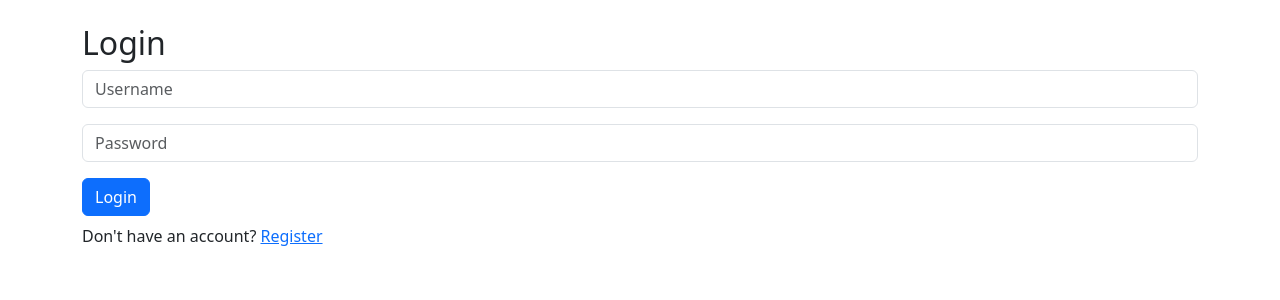
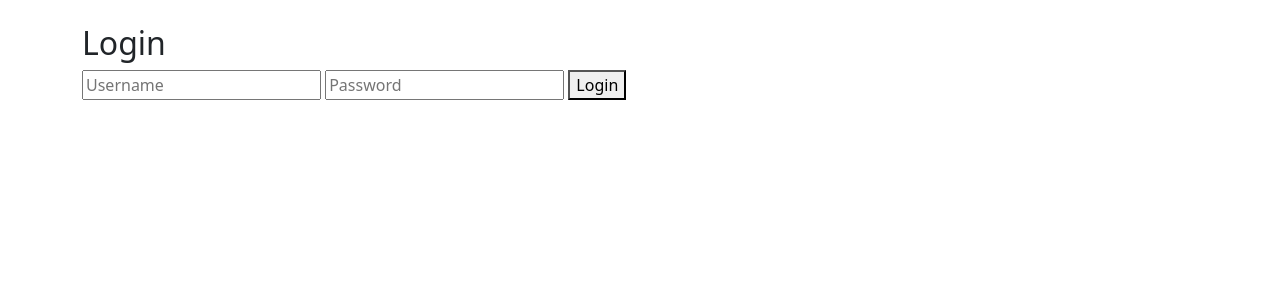
Before and after one commit to BeamingMonkey/option-journal-, a Flask app: page /login in a window 1280 px wide. Shown: the part 48-348 px from the top of the page. Run offline with Flask 2, Linux system fonts and the light colour scheme; some libraries are stand-ins or nearby versions.

Commit message:
Update login.html

```diff
--- a/templates/login.html
+++ b/templates/login.html
@@ -1,15 +1,10 @@
 {% extends "base.html" %}
 {% block title %}Login{% endblock %}
 {% block content %}
-<h2>Login</h2>
-<form method="POST">
-  <div class="mb-3">
-    <input type="text" class="form-control" name="username" placeholder="Username" required />
-  </div>
-  <div class="mb-3">
-    <input type="password" class="form-control" name="password" placeholder="Password" required />
-  </div>
-  <button class="btn btn-primary" type="submit">Login</button>
-  <p class="mt-2">Don't have an account? <a href="{{ url_for('register') }}">Register</a></p>
-</form>
+  <h2>Login</h2>
+  <form method="POST">
+    <input type="text" name="username" placeholder="Username" required>
+    <input type="password" name="password" placeholder="Password" required>
+    <button type="submit">Login</button>
+  </form>
 {% endblock %}
```
